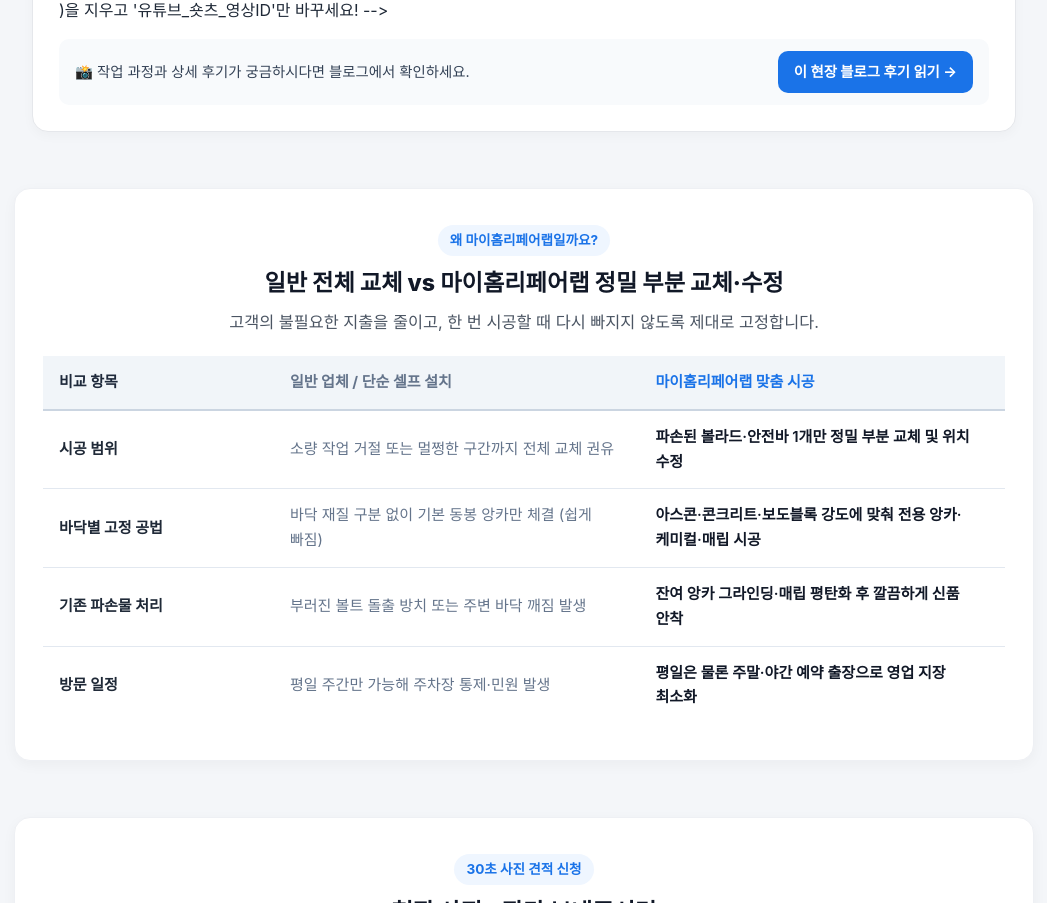
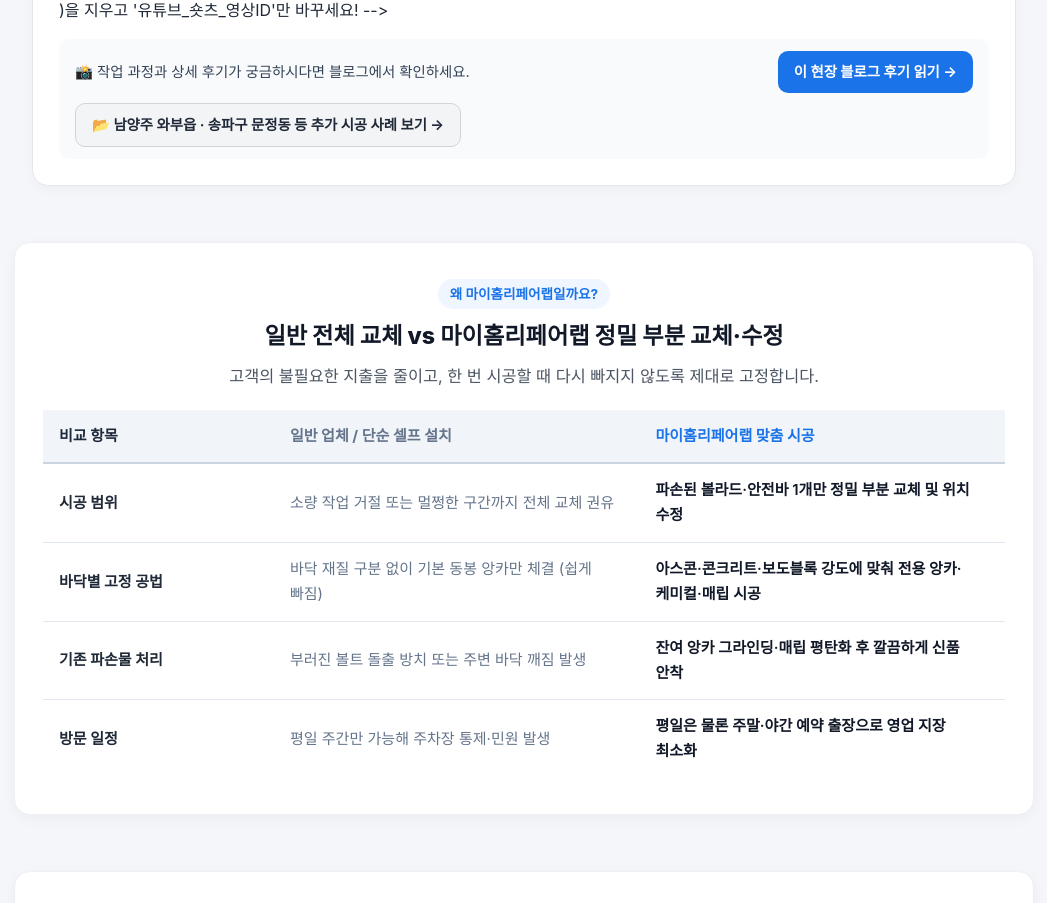
Before and after one commit to organiccej/organiccej.github.io, a plain HTML site: page index.html in a window 1280 px wide. Shown: the part 2980-3883 px from the top of the page, without its empty margins (116-1163 px from the left). Drawn offline with Linux system fonts and the light colour scheme.

Commit message:
Update index.html

```diff
--- a/index.html
+++ b/index.html
@@ -668,6 +668,7 @@
             <div style="margin-top:16px; display:flex; flex-wrap:wrap; justify-content:space-between; align-items:center; gap:10px; background:#f8fafc; padding:12px 16px; border-radius:10px;">
               <span style="font-size:0.9rem; color:#334155;">📸 작업 과정과 상세 후기가 궁금하시다면 블로그에서 확인하세요.</span>
               <a class="button" href="https://blog.naver.com/realcharming-/224472129618" rel="noopener noreferrer" style="padding:9px 16px; font-size:0.9rem;" target="_blank">이 현장 블로그 후기 읽기 →</a>
+           <a class="button alt" href="bollard-archive.html" style="padding:9px 16px; font-size:0.9rem;">📂 남양주 와부읍 · 송파구 문정동 등 추가 시공 사례 보기 →</a>
             </div>
           </article>
         </div>
```
